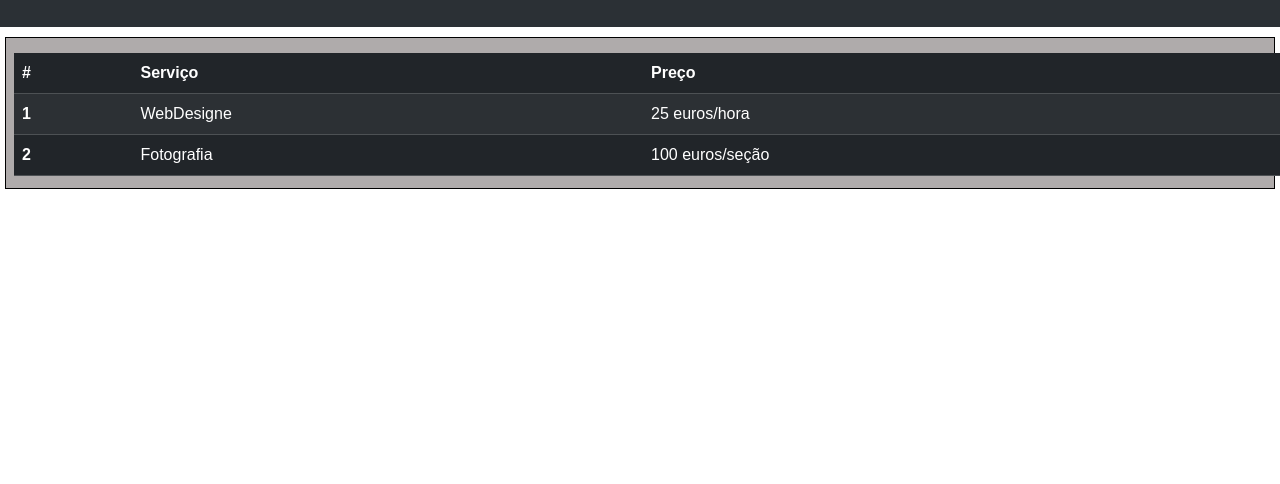
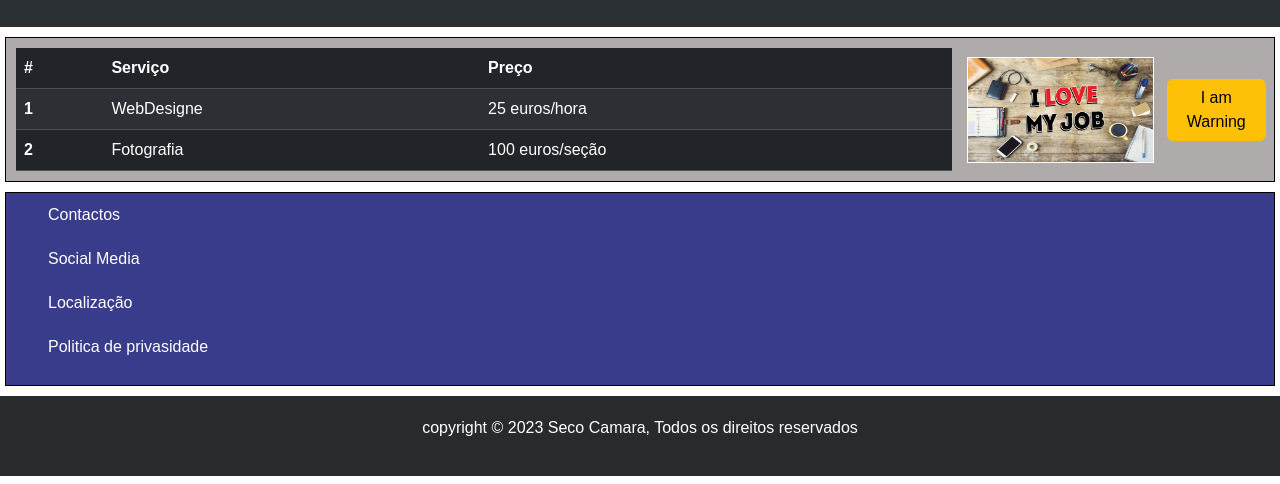
Before and after one commit to camaraseco/master_d_exercicios, a plain HTML site: page exercicios/ex04/bootstrep.html in a window 1280 px wide. Shown: the part 316-800 px from the top of the page. Drawn offline with nearby package versions, Linux system fonts and the light colour scheme.

Commit message:
Exercício terminado

```diff
--- a/exercicios/ex04/bootstrep.html
+++ b/exercicios/ex04/bootstrep.html
@@ -51,7 +51,7 @@
       </div>
     </nav>
     <main>
-      <table class="table table-dark table-striped" style="margin: 15px 10px 12px 8px;">
+      <table class="table table-dark table-striped" style="margin: 10px; width: 95%;">
         <thead>
           <tr>
             <th scope="col">#</th>
@@ -73,13 +73,23 @@
         </tbody>
       </table>
 
+      <aside>
+        <img src="maxresdefault.png" alt="imagem_png">
+      </aside>
+
+      <button type="button" class="btn btn-warning" style="margin: 8px;">I am Warning</button>
 
     </main>
     <section>
-
+      <ul>
+        <li style="padding: 10px;"><a href="#">Contactos</a></li>
+        <li style="padding: 10px;"><a href="#">Social Media</a></li>
+        <li style="padding: 10px;"><a href="#">Localização</a></li>
+        <li style="padding: 10px;"><a href="#">Politica de privasidade</a></li>
+      </ul>
     </section>
     <footer>
-
+      <p>copyright &copy; 2023 Seco Camara, Todos os direitos reservados</p>
     </footer>
     <script src="https://cdn.jsdelivr.net/npm/bootstrap@5.3.3/dist/js/bootstrap.bundle.min.js" integrity="sha384-YvpcrYf0tY3lHB60NNkmXc5s9fDVZLESaAA55NDzOxhy9GkcIdslK1eN7N6jIeHz" crossorigin="anonymous"></script>
   </body>
--- a/exercicios/ex04/estilos/estilos.css
+++ b/exercicios/ex04/estilos/estilos.css
@@ -48,3 +48,53 @@ main {
     flex-flow: column wrap;
     align-items: center;
 }
+
+aside > img {
+    margin: 10px 5px;
+    border: 1px solid rgb(255, 255, 255);
+    margin: auto;
+    width: 95%;
+    display: flex;
+    flex-flow: column wrap;
+    align-items: center;
+}
+
+section {
+    background-color: rgb(56, 60, 139);
+    color: white;
+    margin: 10px 5px;
+    border: 1px solid black;
+    display: flex;
+    flex-flow: column wrap;
+    text-decoration: none;
+    text-align: left;
+}
+
+ul > li > a {
+    list-style: none;
+    text-decoration: none;
+    color: white;
+    font-size: 1em;
+}
+
+footer {
+    background-color: #111315e6;
+    color: #ffffff;
+    padding: 20px 5px;
+    text-align: center;
+    display: flex;
+    flex-flow: column nowrap;
+    flex-basis: 70%;
+}
+
+@media screen and (min-width: 768px) {
+    main {
+        flex-flow: row nowrap;
+        justify-content: space-around;
+        align-items: center;
+    }
+    aside {
+        flex-basis: 20%;
+    }
+
+}
```
Also changed, not shown: exercicios/ex04/imagenmobil.png (added), exercicios/ex04/maxresdefault.jpg (added), exercicios/ex04/maxresdefault.png (added).
